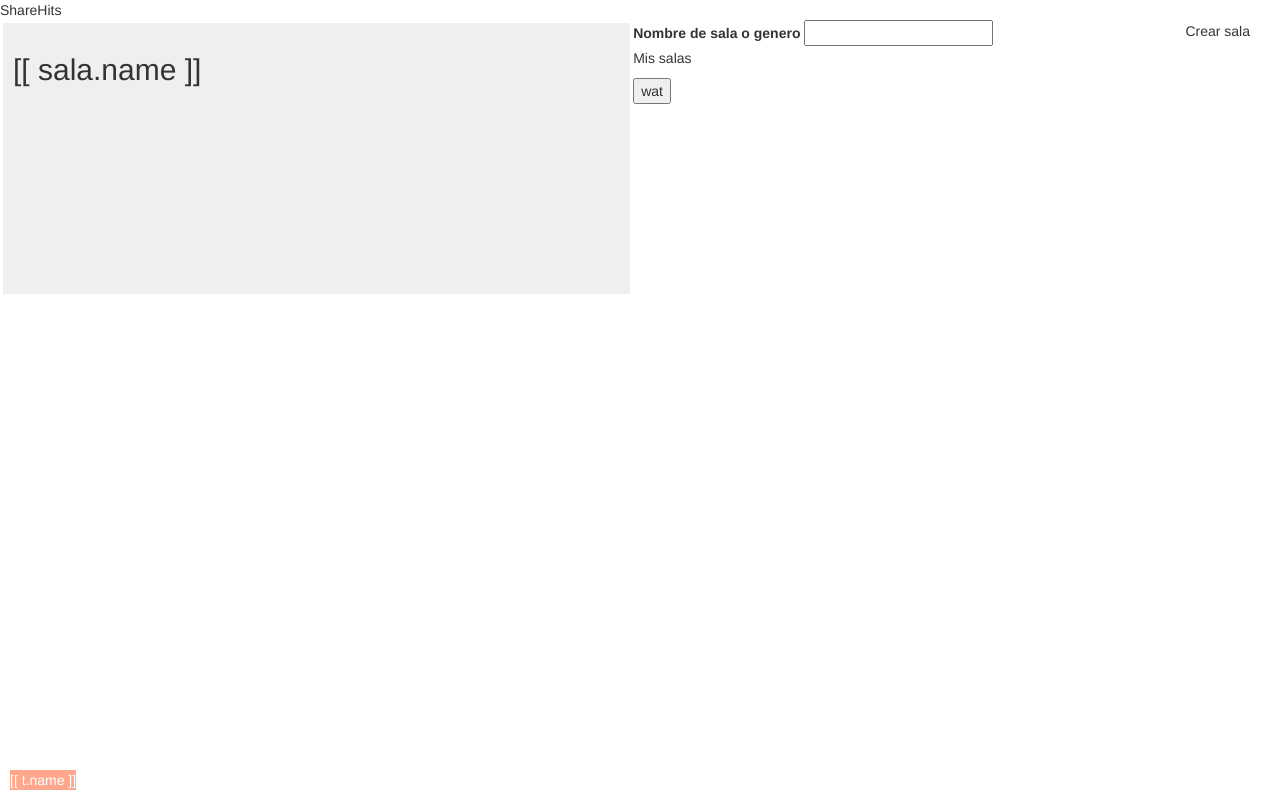
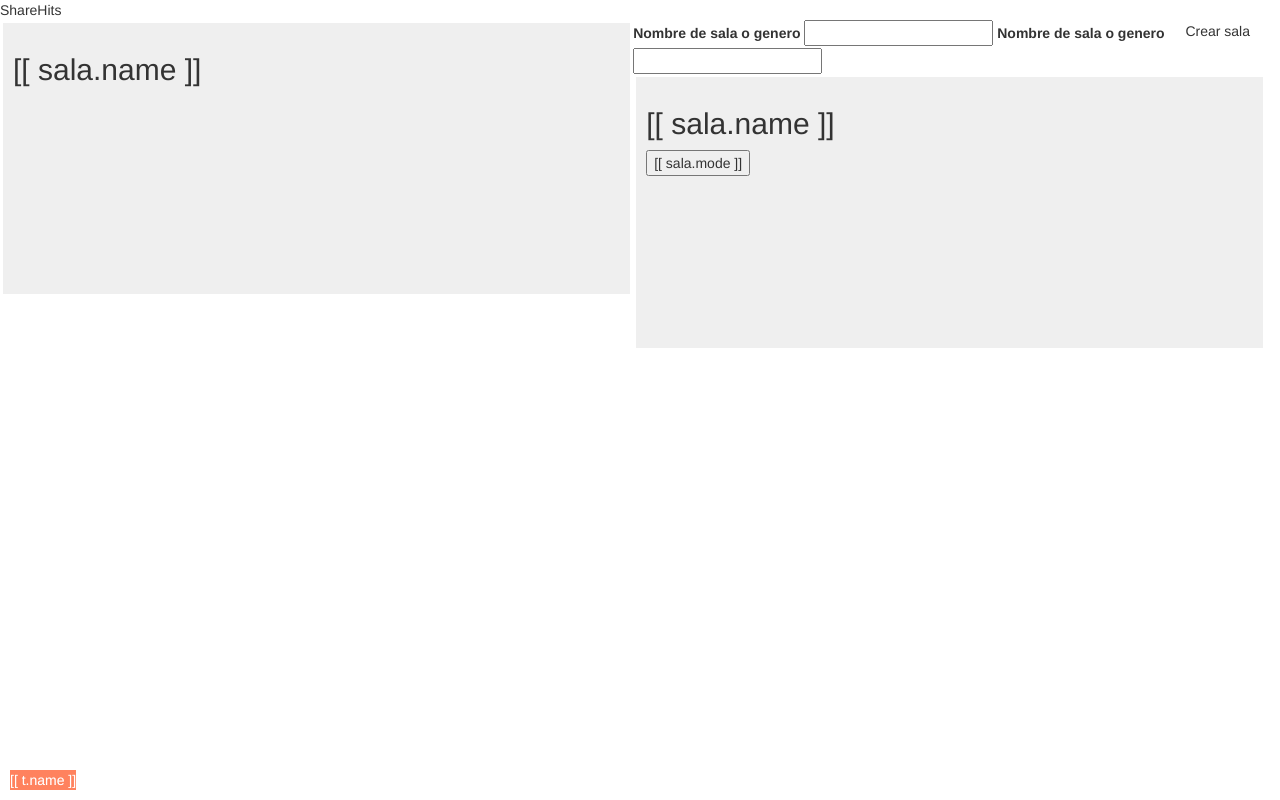
Before and after one commit to wmanriques/sharehits, a Django app: page /dashboard/ in a window 1280 px wide. Run offline with Django 3.2, Linux system fonts and the light colour scheme; some libraries are stand-ins or nearby versions.

Commit message:
add my rooms from user authenticated

```diff
--- a/modules/perfil/templates/base.html
+++ b/modules/perfil/templates/base.html
@@ -53,6 +53,17 @@
       <script src="{% static 'public/js/sharehits.js' %}"></script>-->
       <script src="{% static 'public/lib/jquery/dist/jquery.min.js' %}"></script>
       <script src="{% static 'public/lib/bootstrap/dist/js/bootstrap.min.js' %}"></script>
+      <script type="text/javascript">
+         var app = angular.module("sharehits", [
+              "ngMaterial",
+          ])
+         .config(function($interpolateProvider){
+                $interpolateProvider.startSymbol('[[').endSymbol(']]');
+         });
+         app.constant('user', {
+             username: "{{ user.username }}",
+         });
+      </script>
       <script src="{% static 'public/js/app.js' %}"></script>
    </body>
 
--- a/modules/perfil/templates/dashboard.html
+++ b/modules/perfil/templates/dashboard.html
@@ -34,10 +34,33 @@
         </md-content>
       </md-tab>
 
+      <!--Mis salas-->
       <md-tab label="Mis salas">
         <md-content class="md-padding">
-          <p >Mis salas</p>
-          <button > wat</button>
+
+            <md-input-container flex class="cont-input-search">
+              <label>Nombre de sala o genero</label>
+              <input ng-model="nameRoom">
+            </md-input-container>
+
+           <!--<div layout="row" layout-align="center center">-->
+             <md-list class="list-salas">
+                <md-list-item ng-repeat="sala in mis_salas" class="item-sala md-raised" ng-style="{'background-image':'url('+sala.image+')'}">
+                   <md-button  ui-sref="sala({salaId:sala.id})" class="md-list-item-text md-button md-default-theme">
+                       <div class="cont-text-sala">
+                        <h2>[[ sala.name ]]</h2>
+                        <button class="md-raised md-button md-default-theme" ng-transclude=""><span class="ng-scope">[[ sala.mode ]]</span><div class="md-ripple-container"></div></button>
+
+                        <div class="cont-tags-rooms">
+                           <md-button ng-repeat="t in sala.tag" class="md-raised">[[ t.name ]]</md-button>
+                        </div>
+                       </div>
+                   </md-button>
+                   <md-divider ng-if="!$last"></md-divider>
+                </md-list-item>
+             </md-list>
+
+           <!--</div>-->
         </md-content>
       </md-tab>
 
```
Also changed, not shown: static/public/js/app.js.
